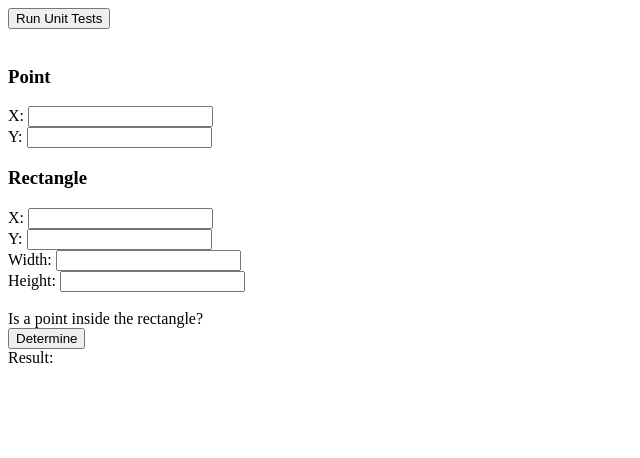
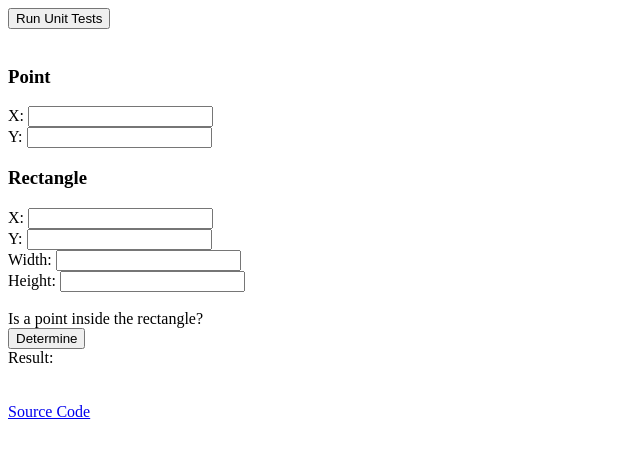
Before and after one commit to 8Observer8/is-point-inside-rectangle, a website: page IsPointInsideRectangle_JasmineTypeScript/index.html in a window 1280 px wide. Shown: the whole page, without its empty margins (0-640 px from the left). Drawn offline with Linux system fonts and the light colour scheme.

Commit message:
I added README.md and a link on source code

```diff
--- a/IsPointInsideRectangle_JasmineTypeScript/index.html
+++ b/IsPointInsideRectangle_JasmineTypeScript/index.html
@@ -35,6 +35,9 @@
     Is a point inside the rectangle?<br>
     <button id="btnDetermine">Determine</button><br>
     Result: <span id="result"></span><br>
+    <br>
+    <br>
+    <a href="https://github.com/8Observer8/is-point-inside-rectangle">Source Code</a>
 </body>
 
 </html>
```
Also changed, not shown: README.md (added).
